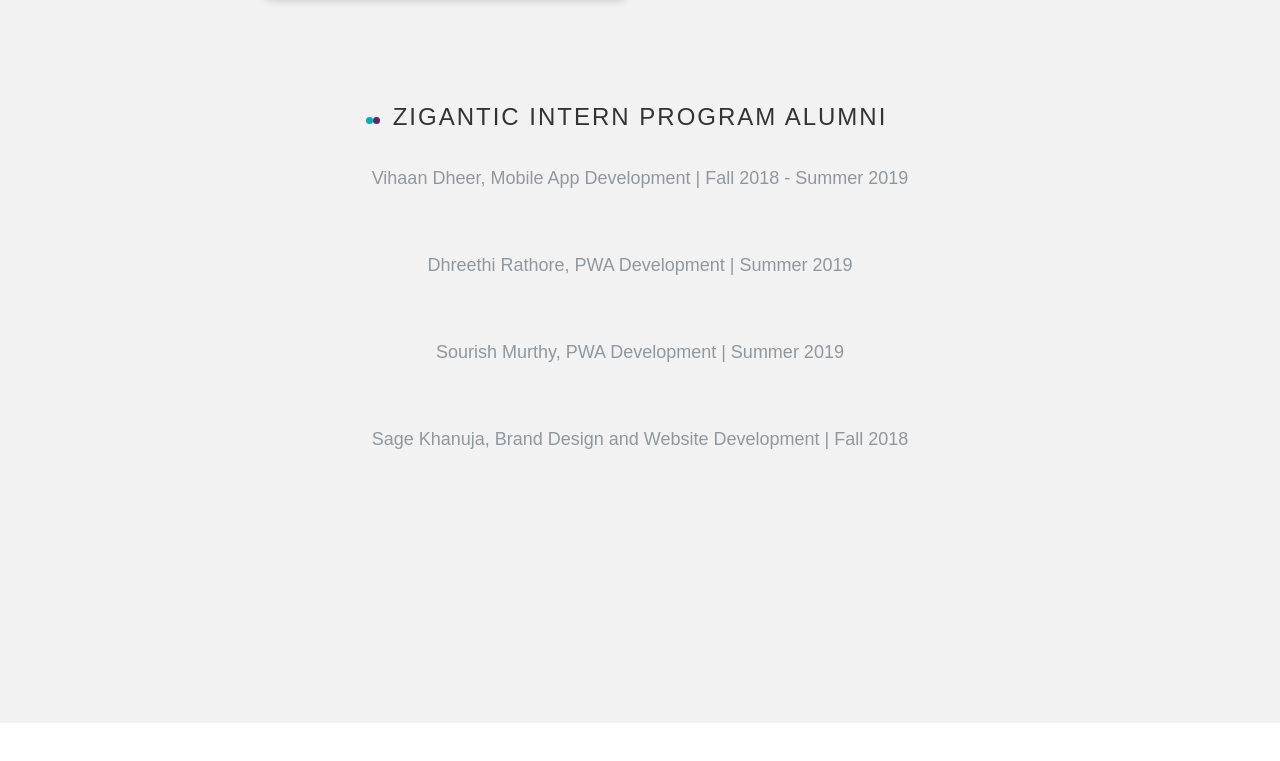
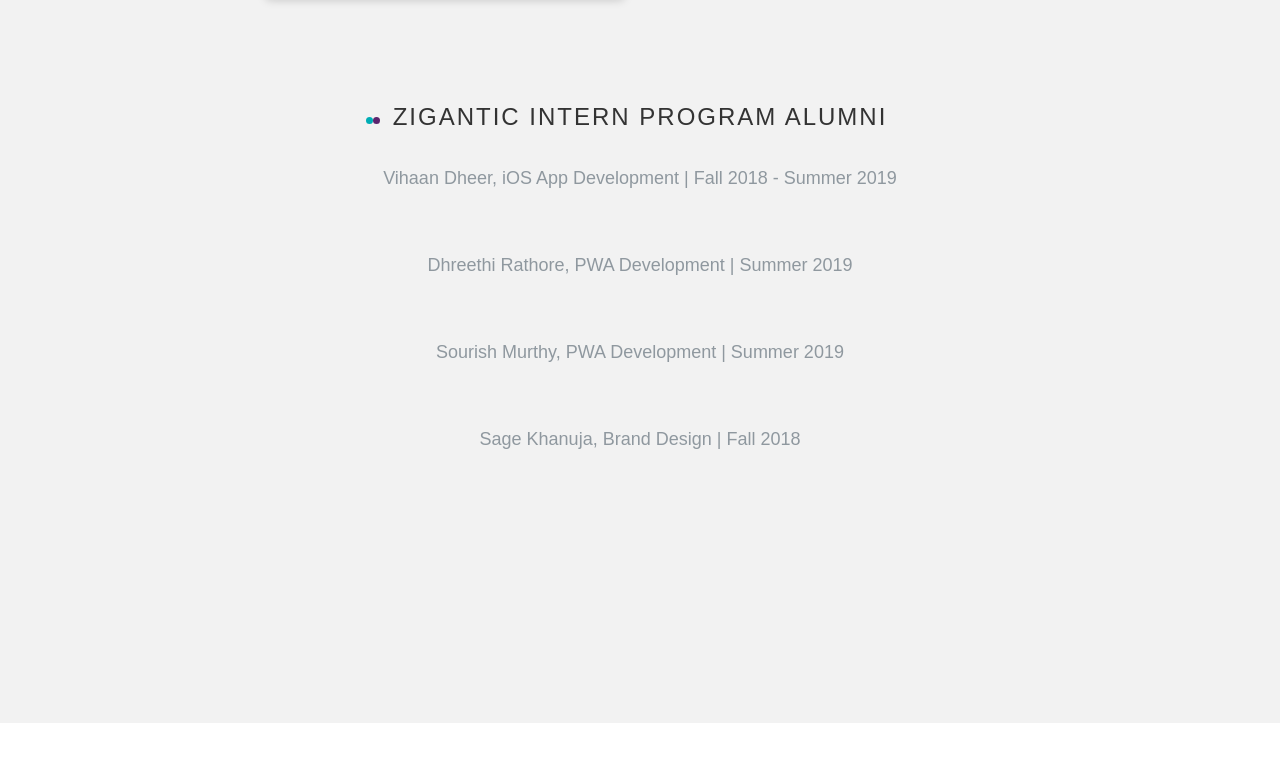
Before and after one commit to ziganticcompany/Zigantic-Website, a plain HTML site: page index.html in a window 1280 px wide. Shown: the part 6336-7097 px from the top of the page. Drawn offline with Linux system fonts and the light colour scheme; files whose address does not match are found by name.

Commit message:
Fix intern alumni list

```diff
--- a/index.html
+++ b/index.html
@@ -485,10 +485,10 @@
 					<h2 class="to-animate"><span class="purpletext">Zigantic Intern Program Alumni</span></h2>
 					<div class="row">
 						<div class="col-md-8 col-md-offset-2 subtext">
-							<h3 class="to-animate">Vihaan Dheer, Mobile App Development | Fall 2018 - Summer 2019</h3>
+							<h3 class="to-animate">Vihaan Dheer, iOS App Development | Fall 2018 - Summer 2019</h3>
 							<h3 class="to-animate">Dhreethi Rathore, PWA Development | Summer 2019</h3>
 							<h3 class="to-animate">Sourish Murthy, PWA Development | Summer 2019</h3>
-							<h3 class="to-animate">Sage Khanuja, Brand Design and Website Development | Fall 2018</h3>
+							<h3 class="to-animate">Sage Khanuja, Brand Design | Fall 2018</h3>
 						</div>
 
 					</div>
```
